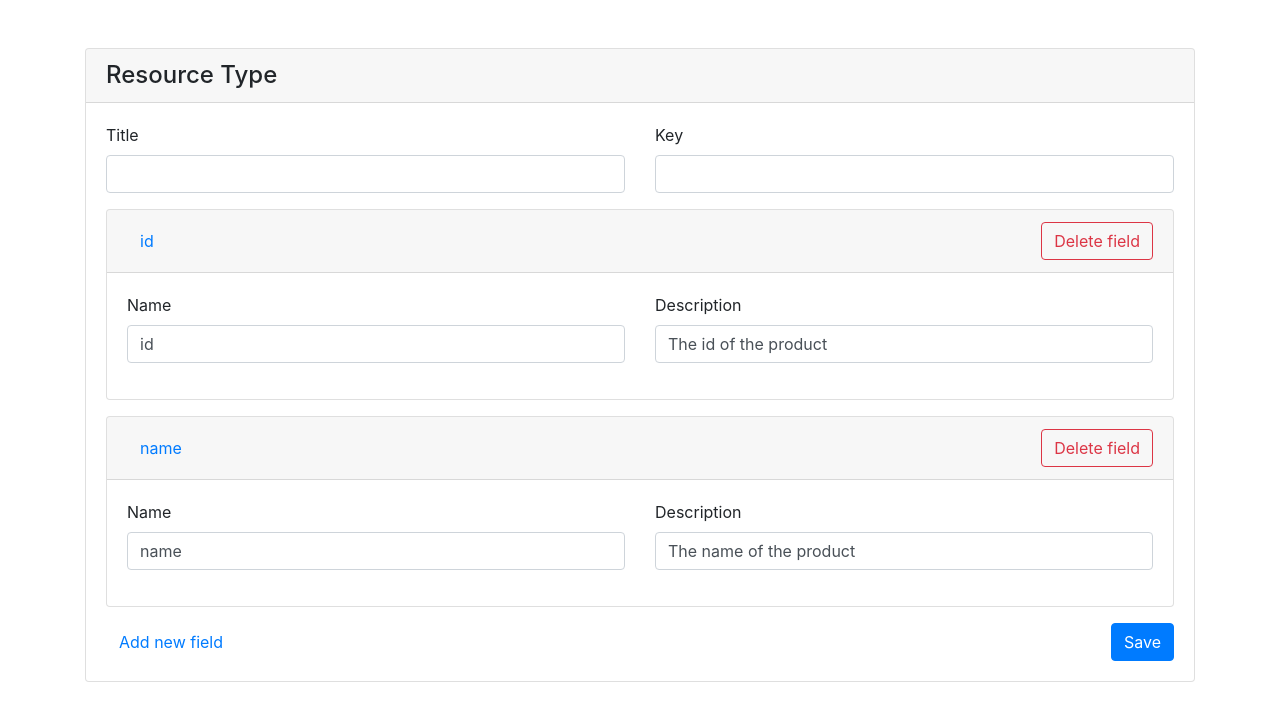
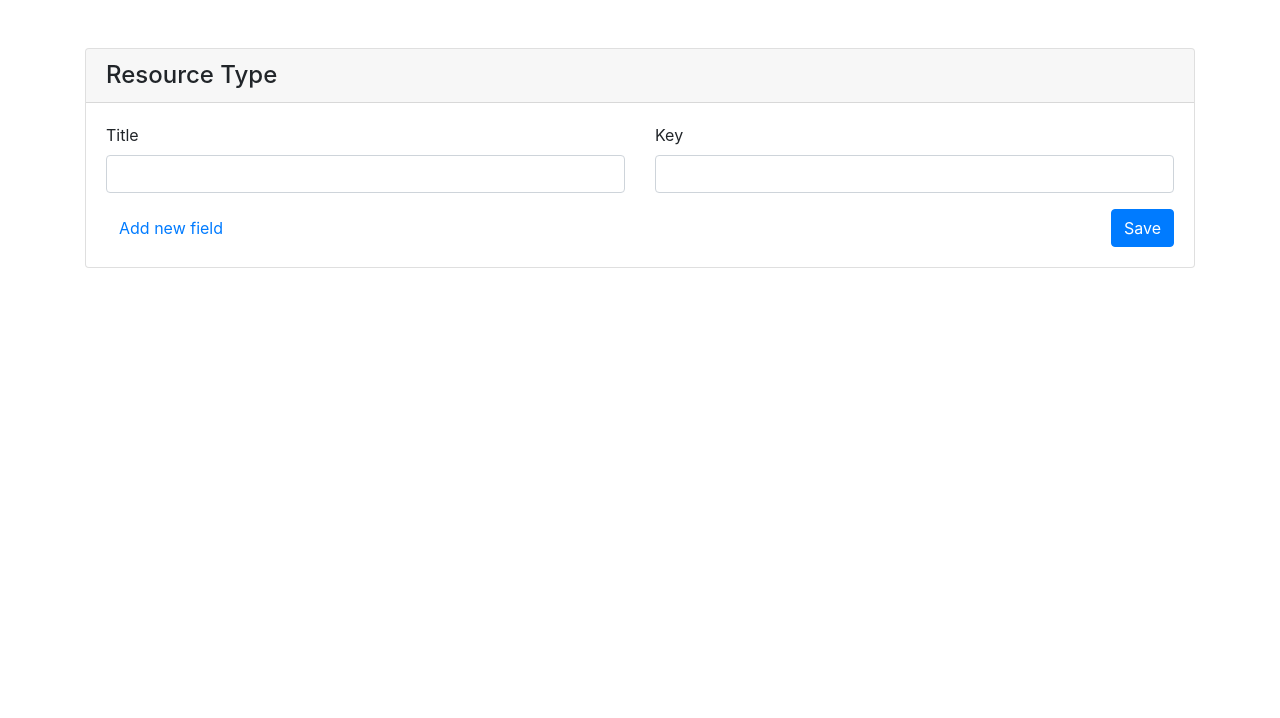
Before and after one commit to zendesksc/custom-resources-admin, a React (Create React App) app: page / in a window 1280 px wide. Shown: the top 718 px of the page. Built offline with nearby package versions, Linux system fonts and the light colour scheme.

Commit message:
Add validation to all fields on NewResourceTypeForm

```diff
--- a/src/containers/NewResourceTypeForm.js
+++ b/src/containers/NewResourceTypeForm.js
@@ -15,18 +15,7 @@ class NewResourceTypeForm extends Component {
         value: '',
         error: ''
       },
-      fields: [
-        {
-          name: 'id',
-          type: 'string',
-          description: 'The id of the product'
-        },
-        {
-          name: 'name',
-          type: 'string',
-          description: 'The name of the product'
-        }
-      ]
+      fields: []
     }
 
     this.handleChange = this.handleChange.bind(this)
@@ -47,7 +36,7 @@ class NewResourceTypeForm extends Component {
 
     this.setState({
       fields: this.state.fields.map((field, i) => {
-        if (i === index) return { ...field, [name]: value }
+        if (i === index) return { ...field, [name]: { value: value, error: '' } }
         return field
       })
     })
@@ -56,9 +45,18 @@ class NewResourceTypeForm extends Component {
   handleAddNewField(e) {
     this.setState({
       fields: this.state.fields.concat({
-        name: '',
-        type: 'string',
-        description: ''
+        name: {
+          value: '',
+          error: ''
+        },
+        type: {
+          value: 'string',
+          error: ''
+        },
+        description: {
+          value: '',
+          error: ''
+        }
       })
     })
   }
@@ -69,8 +67,7 @@ class NewResourceTypeForm extends Component {
     })
   }
 
-  handleSubmit() {
-
+  validate() {
     let isValid = true
 
     if (this.state.title.value === '') {
@@ -87,14 +84,44 @@ class NewResourceTypeForm extends Component {
       isValid = false
     }
 
-    if (!isValid) return
+    this.state.fields.forEach((field, index) => {
 
+      if (field.name.value === '') {
+        this.setState({
+          fields: this.state.fields.map((field, i) => {
+            if (i === index) {
+              field.name.error = 'Name cannot be blank.'
+            }
+            return field
+          })
+        })
+        isValid = false
+      }
+
+      if (field.description.value === '') {
+        this.setState({
+          fields: this.state.fields.map((field, i) => {
+            if (i === index) {
+              field.description.error = 'Description cannot be blank.'
+            }
+            return field
+          })
+        })
+        isValid = false
+      }
+
+    })
+
+    return isValid
+  }
+
+  handleSubmit() {
+    if (!this.validate()) return
     // Push the resource object to the parent when sucessfully submitted
     this.props.onSuccess(this.state)
   }
 
   render() {
-    console.log(this.state)
     return (
       <div>
 
@@ -114,7 +141,7 @@ class NewResourceTypeForm extends Component {
               <div className='card-header' data-toggle="collapse" data-target={'#field' + index}>
                 <h5 className='mb-0 float-left'>
                   <button className="btn btn-link">
-                    {field.name !== '' ? field.name : 'New Field'}
+                    {field.name.value !== '' ? field.name.value : 'New Field'}
                   </button>
                 </h5>
                 <button className='btn btn-outline-danger float-right' onClick={this.handleDeleteField.bind(this, index)}>Delete field</button>
@@ -124,10 +151,10 @@ class NewResourceTypeForm extends Component {
                 <div className='card-body'>
                   <div className='row'>
                     <div className='col-6'>
-                      <TextField label='Name' name='name' value={field.name} onChange={this.handleFieldChange.bind(this, index)} />
+                      <TextField label='Name' name='name' value={field.name.value} error={field.name.error} onChange={this.handleFieldChange.bind(this, index)} />
                     </div>
                     <div className='col-6'>
-                      <TextField label='Description' name='description' value={field.description} onChange={this.handleFieldChange.bind(this, index)} />
+                      <TextField label='Description' name='description' value={field.description.value} error={field.description.error} onChange={this.handleFieldChange.bind(this, index)} />
                     </div>
                   </div>
                 </div>
```
